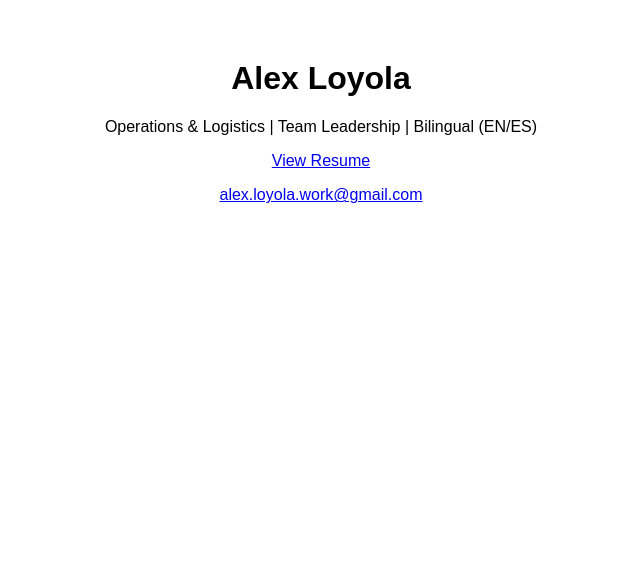
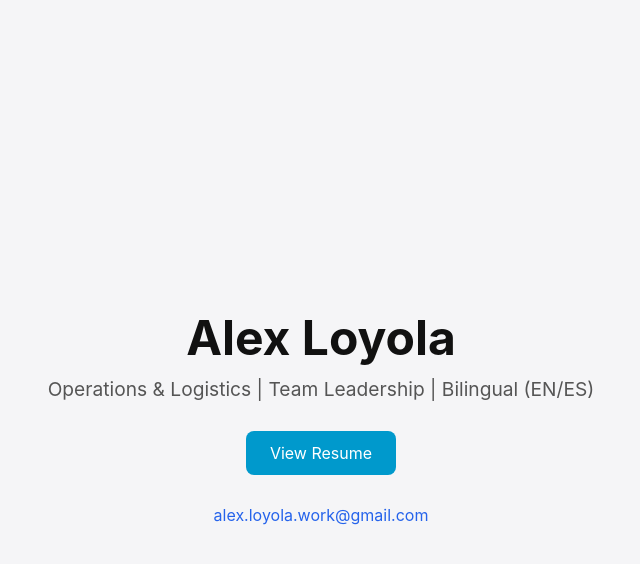
Before and after one commit to Blizky/alexloyola, a plain HTML site: page index.html in a window 1280 px wide. Shown: the whole page, without its empty margins (319-959 px from the left). Drawn offline with Linux system fonts and the light colour scheme.

Commit message:
Update landing page styling and resume link

```diff
--- a/index.html
+++ b/index.html
@@ -1,22 +1,82 @@
 <!DOCTYPE html>
-<html>
+<html lang="en">
 <head>
+  <meta charset="UTF-8">
+  <meta name="viewport" content="width=device-width, initial-scale=1.0">
   <title>Alex Loyola</title>
-  <meta name="viewport" content="width=device-width, initial-scale=1.0">
+
+  <style>
+    body {
+      margin: 0;
+      font-family: -apple-system, BlinkMacSystemFont, "Segoe UI", Roboto, Arial, sans-serif;
+      background: #f5f5f7;
+      color: #111;
+      display: flex;
+      align-items: center;
+      justify-content: center;
+      height: 100vh;
+      text-align: center;
+    }
+
+    .container {
+      max-width: 600px;
+      padding: 20px;
+    }
+
+    h1 {
+      font-size: 3rem;
+      margin-bottom: 10px;
+    }
+
+    .subtitle {
+      font-size: 1.2rem;
+      color: #555;
+      margin-bottom: 30px;
+    }
+
+    .button {
+      display: inline-block;
+      padding: 12px 24px;
+      font-size: 1rem;
+      color: white;
+      background: #0099cc;
+      border-radius: 8px;
+      text-decoration: none;
+      transition: background 0.2s ease;
+      margin-bottom: 20px;
+    }
+
+    .button:hover {
+      background: #007fa8;
+    }
+
+    .email {
+      display: block;
+      font-size: 1rem;
+      color: #2563eb;
+      text-decoration: none;
+      margin-top: 10px;
+    }
+
+    .email:hover {
+      text-decoration: underline;
+    }
+  </style>
 </head>
-<body style="font-family: Arial, sans-serif; text-align: center; margin-top: 60px;">
 
-  <h1>Alex Loyola</h1>
+<body>
+  <div class="container">
+    <h1>Alex Loyola</h1>
 
-  <p>Operations & Logistics | Team Leadership | Bilingual (EN/ES)</p>
+    <div class="subtitle">
+      Operations & Logistics | Team Leadership | Bilingual (EN/ES)
+    </div>
 
-  <p>
-    <a href="/resume">View Resume</a>
-  </p>
+    <a class="button" href="/resume">View Resume</a>
 
-  <p>
-    <a href="mailto:alex.loyola.work@gmail.com">alex.loyola.work@gmail.com</a>
-  </p>
-
+    <a class="email" href="mailto:alex.loyola.work@gmail.com">
+      alex.loyola.work@gmail.com
+    </a>
+  </div>
 </body>
 </html>
```
